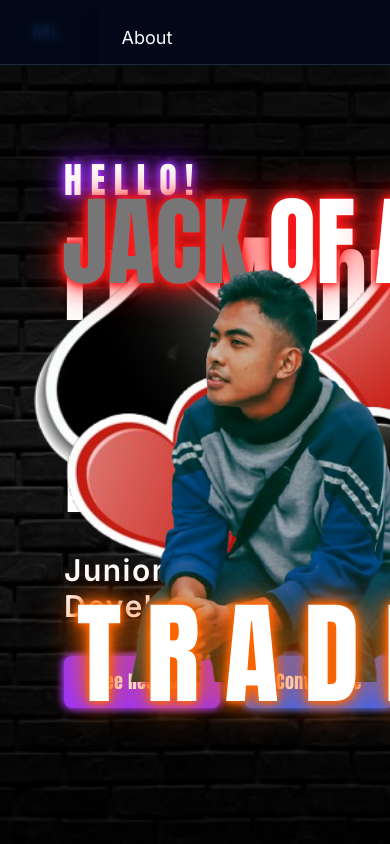
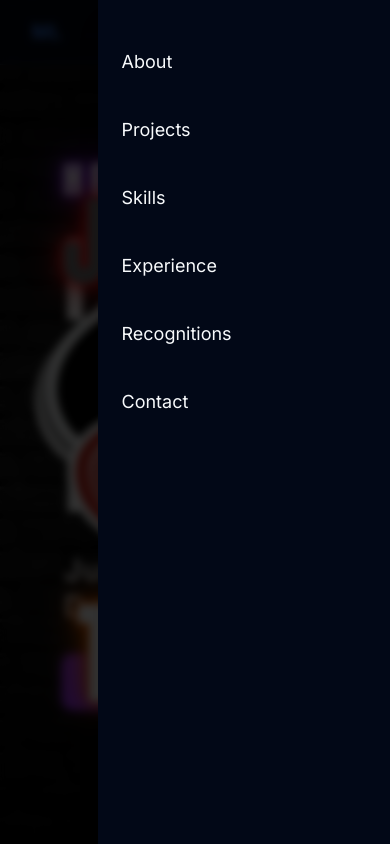
Before and after one commit to MannLester/PortfolioWebsite, a Next.js app: page / in a window 390 px wide. Both pictures are taken after a click on the button 338 px from the left and 32 px from the top of the page. Shown: the top 844 px of the page. Built offline with nearby package versions, Linux system fonts and the light colour scheme.

Commit message:
Navbar Burger Icon

```diff
--- a/src/app/layout.tsx
+++ b/src/app/layout.tsx
@@ -4,6 +4,7 @@ import "./globals.css";
 import { Header} from "@/components/core";
 import { ThemeProvider } from "@/components/theme/ThemeProvider";
 import { ModalProvider } from '@/context/ModalContext';
+import { MobileNav } from '@/components/core/Navigation/MobileNav';
 
 const inter = Inter({
   subsets: ["latin"],
--- a/src/components/core/Navigation/MobileNav.tsx
+++ b/src/components/core/Navigation/MobileNav.tsx
@@ -2,21 +2,41 @@
 
 import { motion, AnimatePresence } from 'framer-motion';
 import Link from 'next/link';
-import { useState } from 'react';
+import { useState, useEffect } from 'react';
+import { createPortal } from 'react-dom';
 
 const MobileNav = () => {
   const [isOpen, setIsOpen] = useState(false);
+  const [mounted, setMounted] = useState(false);
 
-  const menuVariants = {
+  useEffect(() => {
+    setMounted(true);
+    return () => setMounted(false);
+  }, []);
+
+  const overlayVariants = {
     closed: {
       opacity: 0,
-      x: "100%",
       transition: {
         duration: 0.2
       }
     },
     open: {
       opacity: 1,
+      transition: {
+        duration: 0.3
+      }
+    }
+  };
+
+  const menuVariants = {
+    closed: {
+      x: "100vw",
+      transition: {
+        duration: 0.2
+      }
+    },
+    open: {
       x: 0,
       transition: {
         duration: 0.3
@@ -59,64 +79,76 @@ const MobileNav = () => {
         </svg>
       </button>
 
+      {mounted && createPortal(
         <AnimatePresence>
           {isOpen && (
+          <>
             <motion.div
-            className="fixed inset-0 bg-background/80 backdrop-blur-sm z-50"
+              className="fixed inset-0 bg-black/80 backdrop-blur-sm z-[99999999] overflow-y-auto cursor-pointer"
+              onClick={() => setIsOpen(false)}
+              initial="closed"
+              animate="open"
+              exit="closed"
+              variants={overlayVariants}
+            />
+            <motion.nav
+              className="fixed top-0 right-0 w-3/4 h-[100vh] bg-background shadow-xl p-6 z-[999999999]"
+              onClick={(e) => e.stopPropagation()}
               initial="closed"
               animate="open"
               exit="closed"
               variants={menuVariants}
             >
-            <nav className="fixed inset-y-0 right-0 w-3/4 bg-background shadow-xl p-6">
-              <div className="flex flex-col space-y-6">
+              <div className="flex flex-col space-y-6 relative pt-4">
                 <Link
                   href="#about"
-                  className="text-lg hover:text-primary transition-colors"
+                  className="text-lg hover:text-primary transition-colors block py-2"
                   onClick={() => setIsOpen(false)}
                 >
                   About
                 </Link>
                 <Link
                   href="#projects"
-                  className="text-lg hover:text-primary transition-colors"
+                  className="text-lg hover:text-primary transition-colors block py-2"
                   onClick={() => setIsOpen(false)}
                 >
                   Projects
                 </Link>
                 <Link
                   href="#skills"
-                  className="text-lg hover:text-primary transition-colors"
+                  className="text-lg hover:text-primary transition-colors block py-2"
                   onClick={() => setIsOpen(false)}
                 >
                   Skills
                 </Link>
                 <Link
                   href="#experience"
-                  className="text-lg hover:text-primary transition-colors"
+                  className="text-lg hover:text-primary transition-colors block py-2"
                   onClick={() => setIsOpen(false)}
                 >
                   Experience
                 </Link>
                 <Link
                   href="#recognitions"
-                  className="text-lg hover:text-primary transition-colors"
+                  className="text-lg hover:text-primary transition-colors block py-2"
                   onClick={() => setIsOpen(false)}
                 >
                   Recognitions
                 </Link>
                 <Link
                   href="#contact"
-                  className="text-lg hover:text-primary transition-colors"
+                  className="text-lg hover:text-primary transition-colors block py-2"
                   onClick={() => setIsOpen(false)}
                 >
                   Contact
                 </Link>
               </div>
-            </nav>
-          </motion.div>
+            </motion.nav>
+          </>
           )}
-      </AnimatePresence>
+        </AnimatePresence>,
+        document.body
+      )}
     </div>
   );
 };
```
Lines whose indentation alone changed are shown as unchanged.
